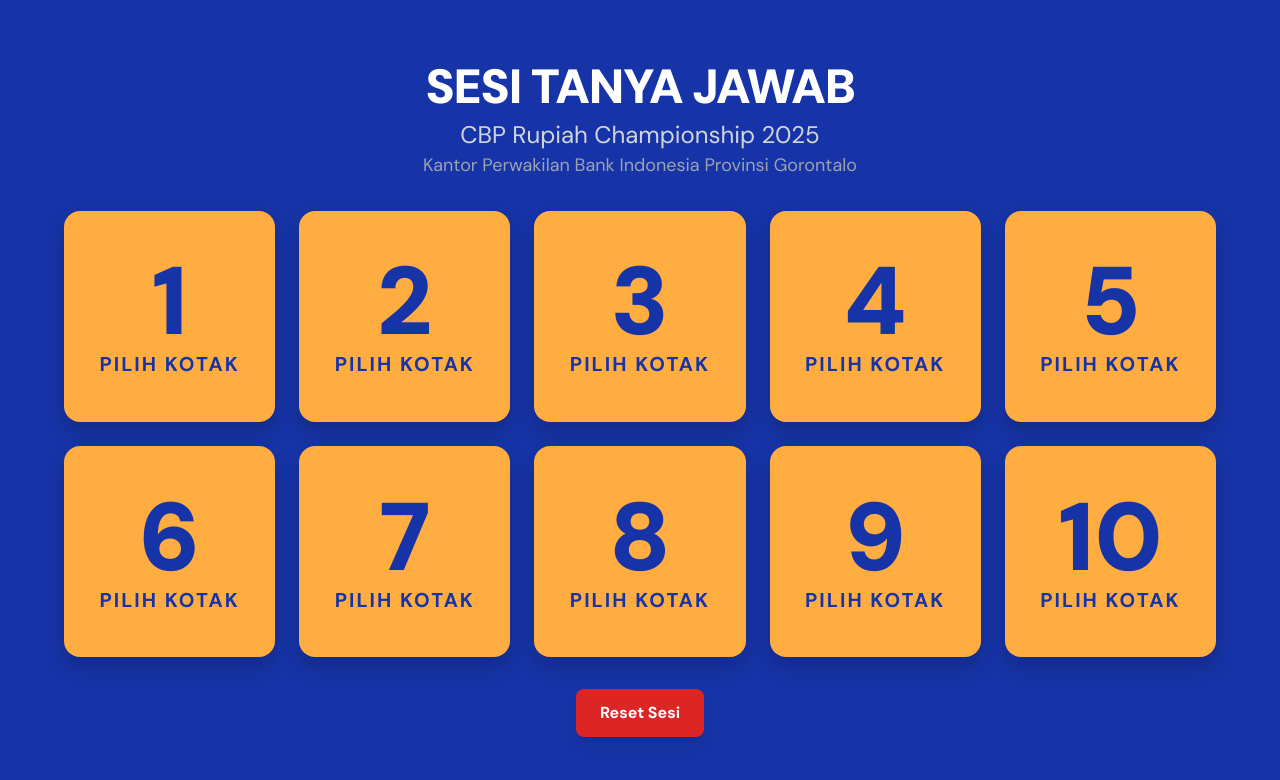
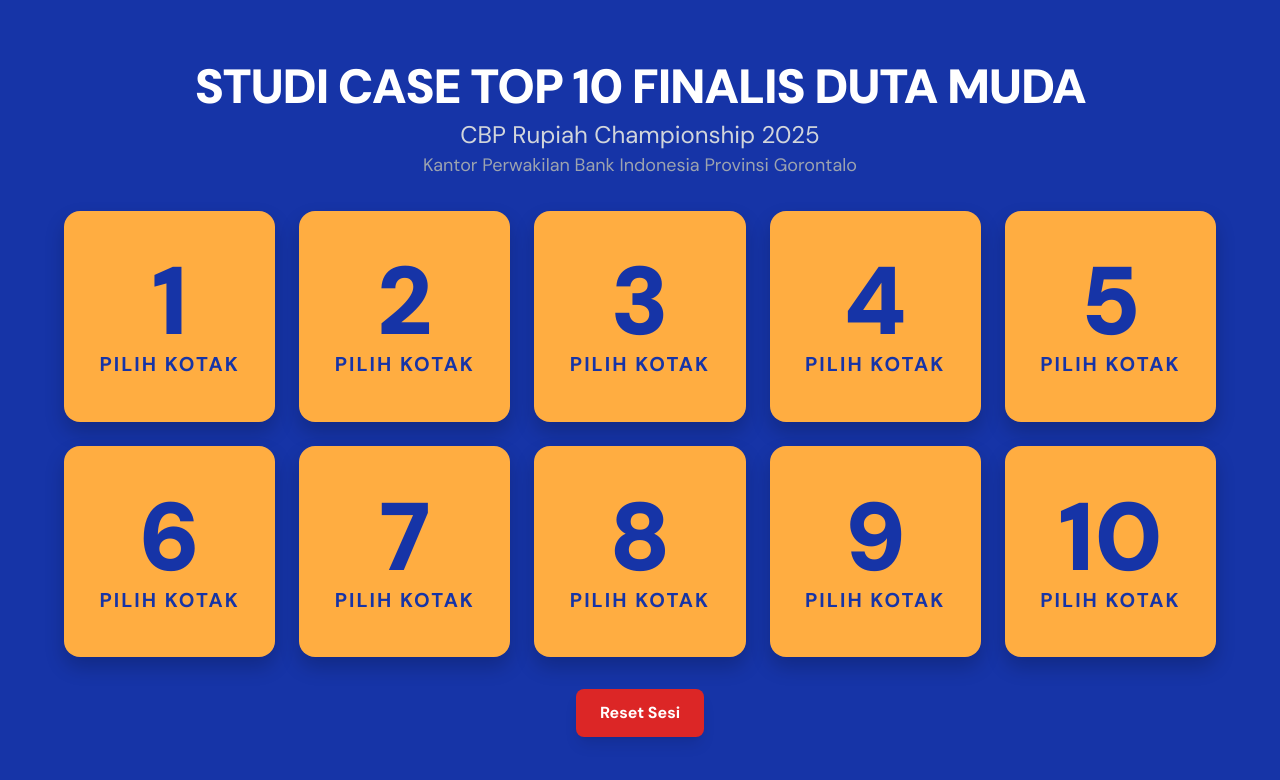
Before and after one commit to muhammadazharr/studi-case-cbpr, a plain HTML site: page index.html in a window 1280 px wide. Drawn offline with nearby package versions, Linux system fonts and the light colour scheme.

Commit message:
Update index.html

```diff
--- a/index.html
+++ b/index.html
@@ -93,7 +93,7 @@
 
     <!-- Header Aplikasi -->
     <header class="text-center mb-8">
-        <h1 class="text-4xl md:text-5xl font-black tracking-tight uppercase">Sesi Tanya Jawab</h1>
+        <h1 class="text-4xl md:text-5xl font-black tracking-tight uppercase">Studi Case Top 10 Finalis Duta Muda</h1>
         <p class="text-xl md:text-2xl text-gray-300 mt-2">CBP Rupiah Championship 2025</p>
         <p class="text-lg text-gray-400">Kantor Perwakilan Bank Indonesia Provinsi Gorontalo</p>
     </header>
```
